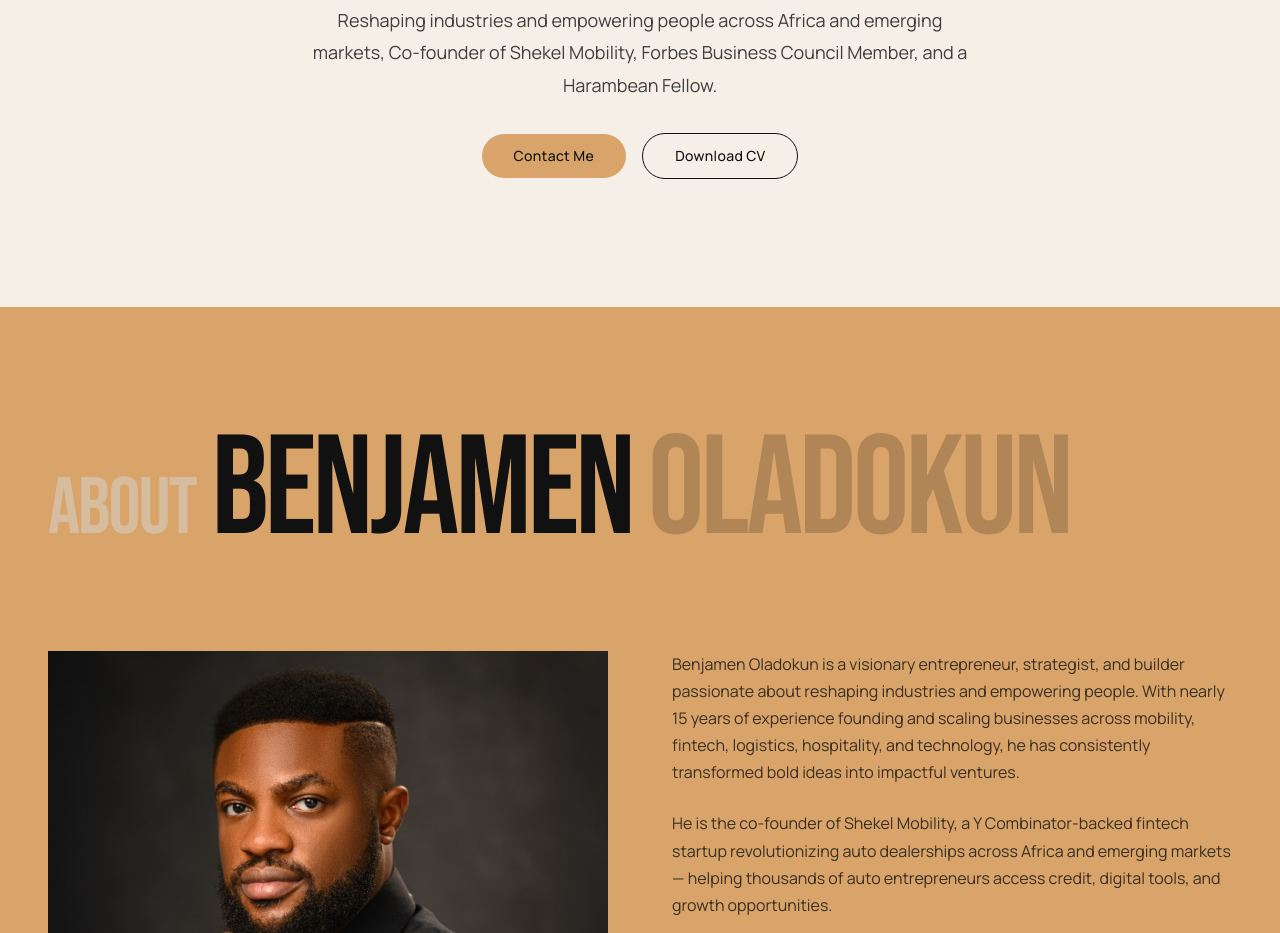
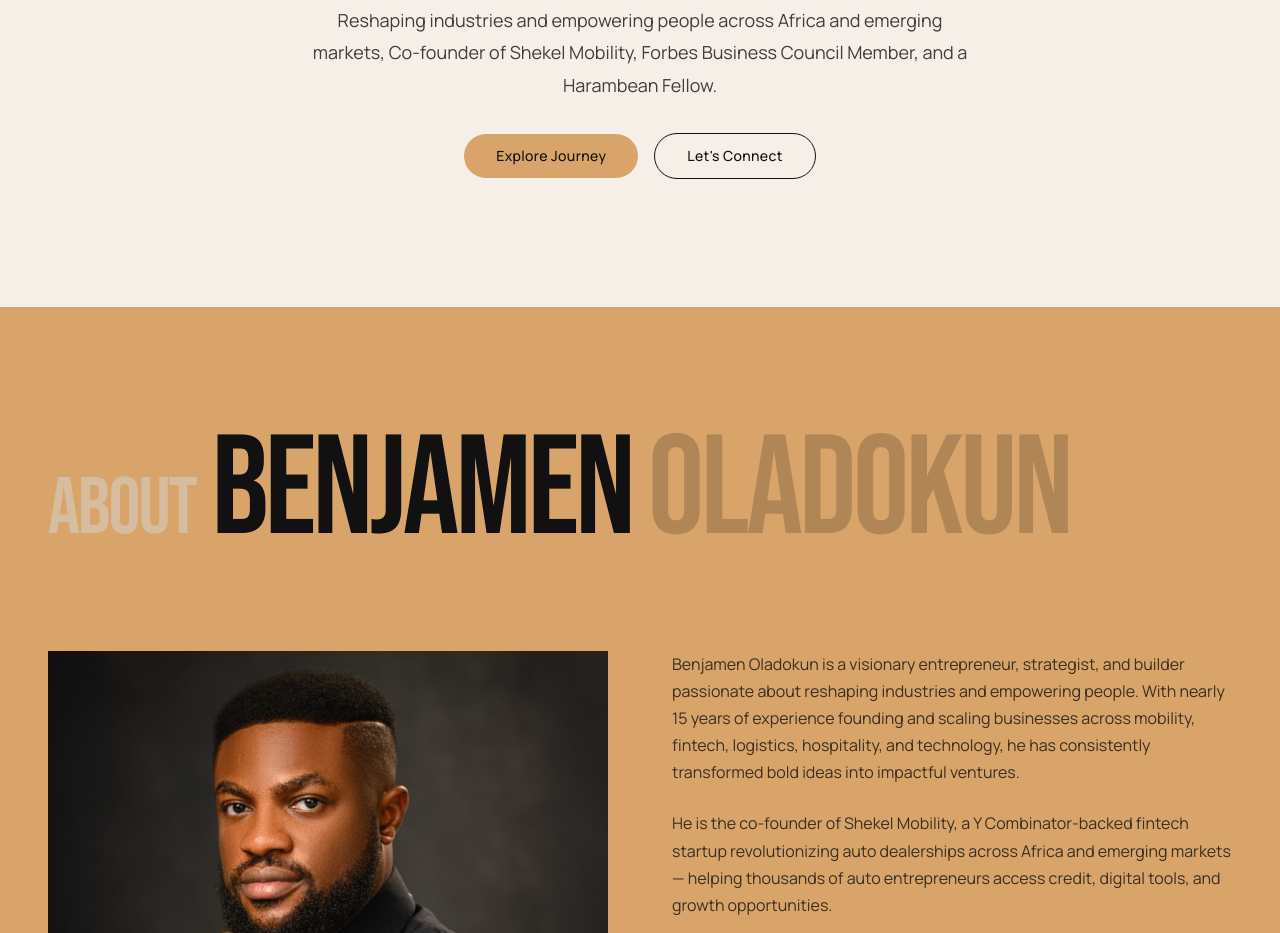
Before and after one commit to folad009/ben-o, a Next.js app: page / in a window 1280 px wide. Shown: the part 860-1793 px from the top of the page. Built offline with nearby package versions, Linux system fonts and the light colour scheme; a web font is replaced by a local one.

Commit message:
refactor the hero section

```diff
--- a/src/components/sections/hero.tsx
+++ b/src/components/sections/hero.tsx
@@ -83,11 +83,11 @@ export function Hero() {
           and a Harambean Fellow.
         </p>
         <div className="mt-8 flex flex-col items-center justify-center gap-4 sm:flex-row">
-          <Button href="#contact" variant="sand">
-            Contact Me
+          <Button href="#journey" variant="sand">
+            Explore Journey
           </Button>
-          <Button href="#" variant="secondary">
-            Download CV
+          <Button href="#contact" variant="secondary">
+           Let&apos;s Connect
           </Button>
         </div>
       </div>
```
